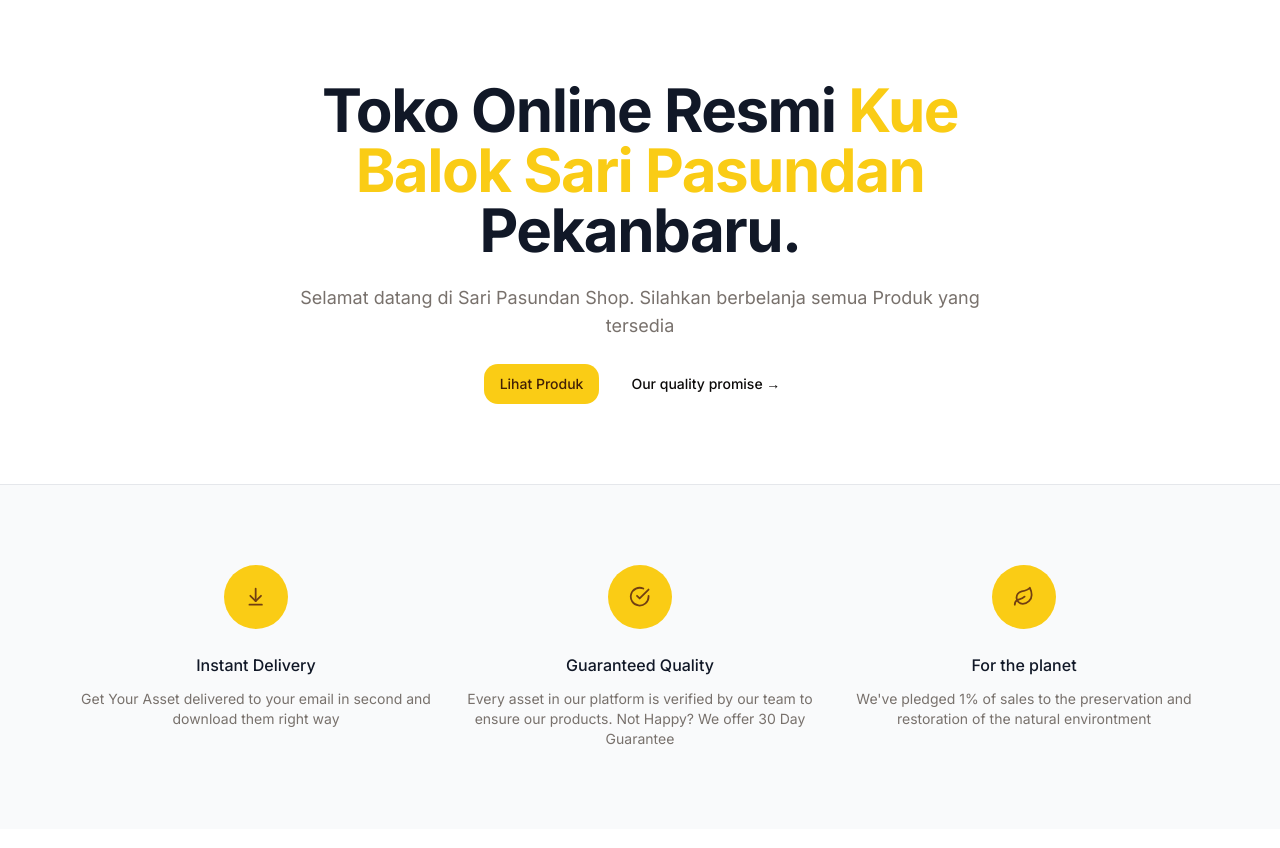
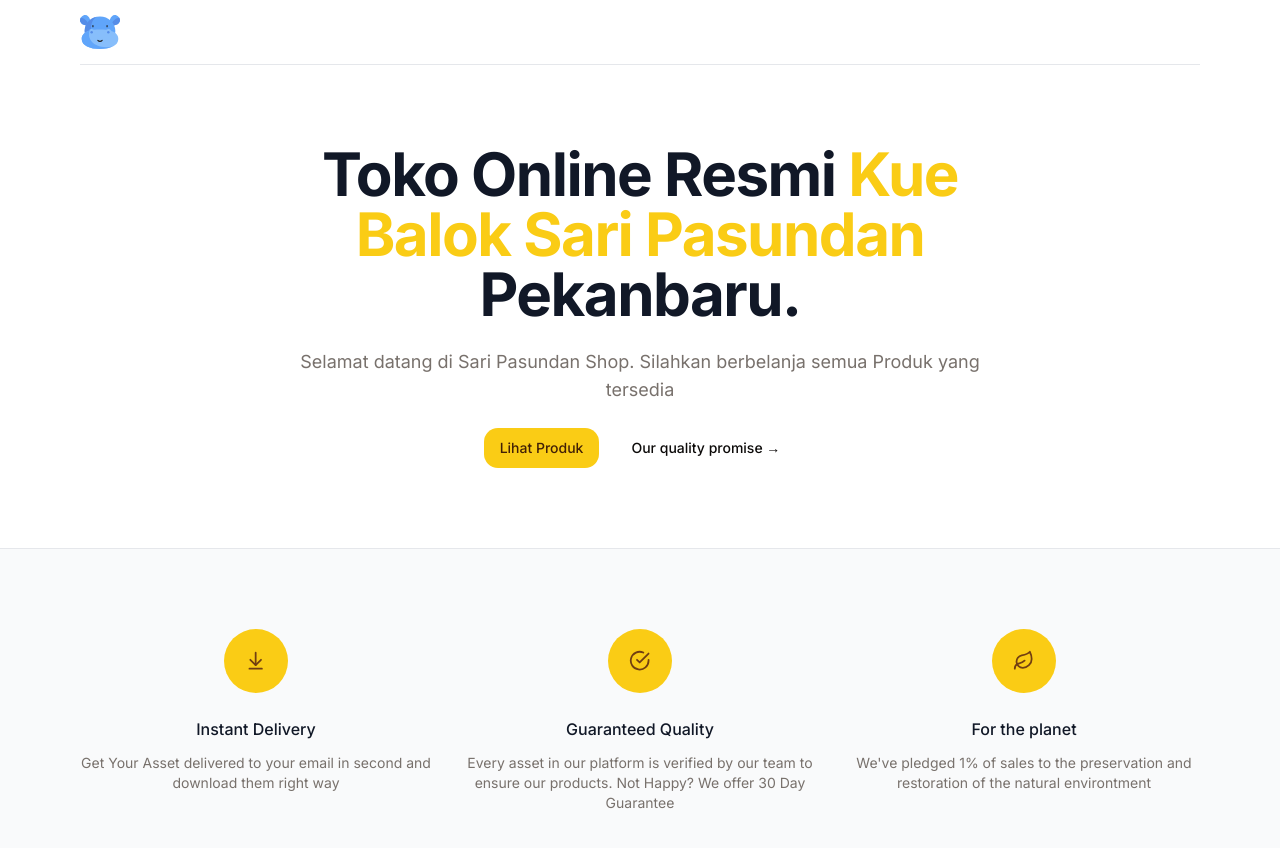
Before and after one commit to bayuawe/AssetHub, a Next.js app: page / in a window 1280 px wide. Shown: the top 848 px of the page. Built offline with nearby package versions, Linux system fonts and the light colour scheme.

Commit message:
added navbar

```diff
--- a/src/app/layout.tsx
+++ b/src/app/layout.tsx
@@ -2,6 +2,7 @@
 import { Inter } from "next/font/google";
 import "./globals.css";
 import { cn } from "@/lib/utils";
+import Navbar from "@/components/Navbar";
 
 const inter = Inter({ subsets: ["latin"] });
 
@@ -21,6 +22,7 @@
         className={cn("relative h-full font-sans antialiased", inter.className)}
       >
         <main className="relative flex flex-col min-h-screen">
+          <Navbar />
           <div className="flex-grow flex-1">{children}</div>
         </main>
       </body>
--- /dev/null
+++ b/src/components/NavItems.tsx
@@ -0,0 +1,10 @@
+"use client";
+
+import { useState } from "react";
+
+const NavItems = () => {
+  const [activeIndex, setActiveIndex] = useState<null | number>(null);
+  return <div className="flex gap-4 h-full"></div>;
+};
+
+export default NavItems;
--- /dev/null
+++ b/src/components/Navbar.tsx
@@ -0,0 +1,32 @@
+import Link from "next/link";
+import MaxWidthWrapper from "./MaxWidthWrapper";
+import { Icons } from "./ui/icons";
+import NavItems from "./NavItems";
+
+const Navbar = () => {
+  return (
+    <div className="bg-white sticky z-50 top-0 inset-x-0 h-16">
+      <header className="relative bg-white">
+        <MaxWidthWrapper>
+          <div className="border-b border-gray-200">
+            <div className="flex h-16 items-center">
+              {/* TODO Mobile Navbar */}
+
+              <div className="ml-4 flex lg:ml-0">
+                <Link href="/">
+                  <Icons.logo className="h-10 w-10" />
+                </Link>
+              </div>
+
+              <div className="hidden z-50 lg:ml-8 lg:block lg:self-strech">
+                <NavItems />
+              </div>
+            </div>
+          </div>
+        </MaxWidthWrapper>
+      </header>
+    </div>
+  );
+};
+
+export default Navbar;
--- /dev/null
+++ b/src/components/ui/icons.tsx
@@ -0,0 +1,89 @@
+import { LucideProps } from "lucide-react";
+
+export const Icons = {
+  logo: (props: LucideProps) => (
+    <svg {...props} viewBox="0 0 512 512">
+      <g>
+        <path
+          d="M105.67 56.012c24.601 24.601 41.244 81.13 16.643 105.731s-81.13 7.958-105.731-16.643-20.623-60.509 3.978-85.11 60.509-28.579 85.11-3.978z"
+          fill="#60a5fa"
+          data-original="#abdfeb"
+          opacity="1"
+        ></path>
+        <path
+          d="M111.097 169.375c-9.754-53.933-61.535-93.098-102.131-94.531-13.495 22.793-12.381 50.26 7.615 70.256 21.368 21.367 66.817 36.724 94.516 24.275z"
+          fill="#558ce7"
+          data-original="#8bcdd8"
+          opacity="1"
+        ></path>
+        <path
+          d="M406.33 56.012c-24.601 24.601-41.244 81.13-16.643 105.731s81.13 7.958 105.731-16.643 20.623-60.509-3.978-85.11-60.509-28.579-85.11-3.978z"
+          fill="#60a5fa"
+          data-original="#abdfeb"
+          opacity="1"
+        ></path>
+        <path
+          d="M400.903 169.375c9.754-53.933 61.535-93.098 102.13-94.531 13.495 22.793 12.381 50.26-7.615 70.256-21.367 21.367-66.816 36.724-94.515 24.275z"
+          fill="#558ce7"
+          data-original="#8bcdd8"
+          opacity="1"
+        ></path>
+        <ellipse
+          cx="256"
+          cy="244.04"
+          rx="196.34"
+          ry="186.42"
+          fill="#60a5fa"
+          data-original="#abdfeb"
+          opacity="1"
+        ></ellipse>
+        <path
+          d="M165.588 196.685a7.5 7.5 0 0 1-7.5-7.5v-15.008a7.5 7.5 0 0 1 15 0v15.008a7.5 7.5 0 0 1-7.5 7.5zM346.412 196.685a7.5 7.5 0 0 1-7.5-7.5v-15.008a7.5 7.5 0 0 1 15 0v15.008a7.5 7.5 0 0 1-7.5 7.5z"
+          fill="#222222"
+          data-original="#464d59"
+          opacity="1"
+        ></path>
+        <path
+          d="M212.03 62.322c-87.266 18.957-152.372 93.12-152.372 181.723 0 102.957 87.905 186.42 196.342 186.42 19.952 0 39.204-2.835 57.346-8.087C85.074 329.977 119.169 118.281 212.03 62.322z"
+          fill="#558ce7"
+          data-original="#8bcdd8"
+          opacity="1"
+        ></path>
+        <path
+          d="M409.201 247.067c-3.993-1.525-7.205-4.522-9.287-8.256-7.292-13.082-21.262-21.931-37.303-21.931a42.466 42.466 0 0 0-25.912 8.775c-2.706 2.072-6.138 2.964-9.522 2.563-22.448-2.662-46.36-3.941-71.178-3.941-24.818 0-48.73 1.279-71.178 3.941-3.384.401-6.816-.491-9.522-2.563a42.466 42.466 0 0 0-25.912-8.775c-16.04 0-30.01 8.85-37.303 21.931-2.081 3.734-5.293 6.731-9.287 8.256-49.69 18.976-81.141 50.52-81.141 97.301 0 85.459 104.919 128.202 234.342 128.202S490.34 429.827 490.34 344.368c.002-46.782-31.448-78.325-81.139-97.301z"
+          fill="#87befb"
+          data-original="#b9e8ef"
+          opacity="1"
+        ></path>
+        <path
+          d="M256 383.302a44.19 44.19 0 0 1-33.317-15.175 7.5 7.5 0 0 1 11.309-9.855 29.192 29.192 0 0 0 22.009 10.03 29.195 29.195 0 0 0 22.009-10.03 7.501 7.501 0 0 1 11.309 9.855A44.197 44.197 0 0 1 256 383.302z"
+          fill="#222222"
+          data-original="#464d59"
+          opacity="1"
+        ></path>
+        <circle
+          cx="149.39"
+          cy="259.56"
+          r="15.519"
+          fill="#558ce7"
+          data-original="#8bcdd8"
+          opacity="1"
+        ></circle>
+        <circle
+          cx="362.61"
+          cy="259.56"
+          r="15.519"
+          fill="#558ce7"
+          data-original="#8bcdd8"
+          opacity="1"
+        ></circle>
+        <path
+          d="M416.18 443.185c-246.851 43.269-311.115-113.303-300.169-158.197.615-2.522.695-5.142.379-7.719-2.455-20.031 5.053-45.274 18.266-57.764a42.819 42.819 0 0 0-22.705 19.548c-2.002 3.647-5.171 6.496-9.059 7.978-49.745 18.972-81.235 50.526-81.235 97.337 0 85.459 104.919 128.202 234.342 128.202 61.953 0 118.279-9.801 160.181-29.385z"
+          fill="#60a5fa"
+          data-original="#abdfeb"
+          opacity="1"
+        ></path>
+      </g>
+    </svg>
+  ),
+};
--- /dev/null
+++ b/src/config/index.ts
@@ -0,0 +1,13 @@
+export const PRODUCT_CATEGORIES = [
+  {
+    label: "UI Kits",
+    value: "ui_kits" as const,
+    featured: [
+      {
+        name: "Editor picks",
+        href: "#",
+        imageSrc: "/nav/ui-kits/mixed.jpg",
+      },
+    ],
+  },
+];
```
